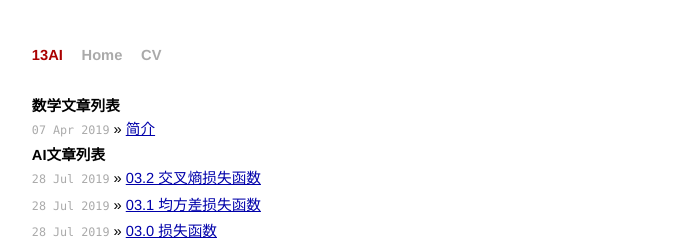
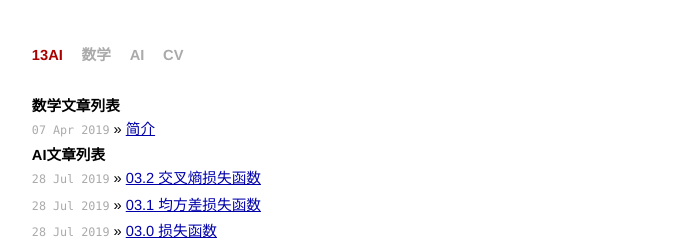
Before and after one commit to xiang-bai/xiang-bai.github.io, a Jekyll site: the page built from index.md, in a window 1280 px wide. Shown: the top 240 px of the page, without its empty margins (300-979 px from the left). Built offline with Jekyll 4.4.1, drawn with Linux system fonts in a browser that asks for light colours.

Commit message:
Update default.html

```diff
--- a/_layouts/default.html
+++ b/_layouts/default.html
@@ -30,12 +30,13 @@
 
 </head>
 <body>
-
 	<div class="site">
 	<div class="title">
 		<!-- <img src="/images/logo.png"/></a> -->
 		<a href="/">13AI</a>
-    <a class="extra" href="/">Home</a>
+<!-- 		<a class="extra" href="/">Home</a> -->
+		<a class="extra" href="/math.md">数学</a>
+		<a class="extra" href="/ai.md">AI</a>
 		<a class="extra" href="/pak-cv.pdf">CV</a>
 	</div>
 
```
Lines whose indentation alone changed are shown as unchanged.
